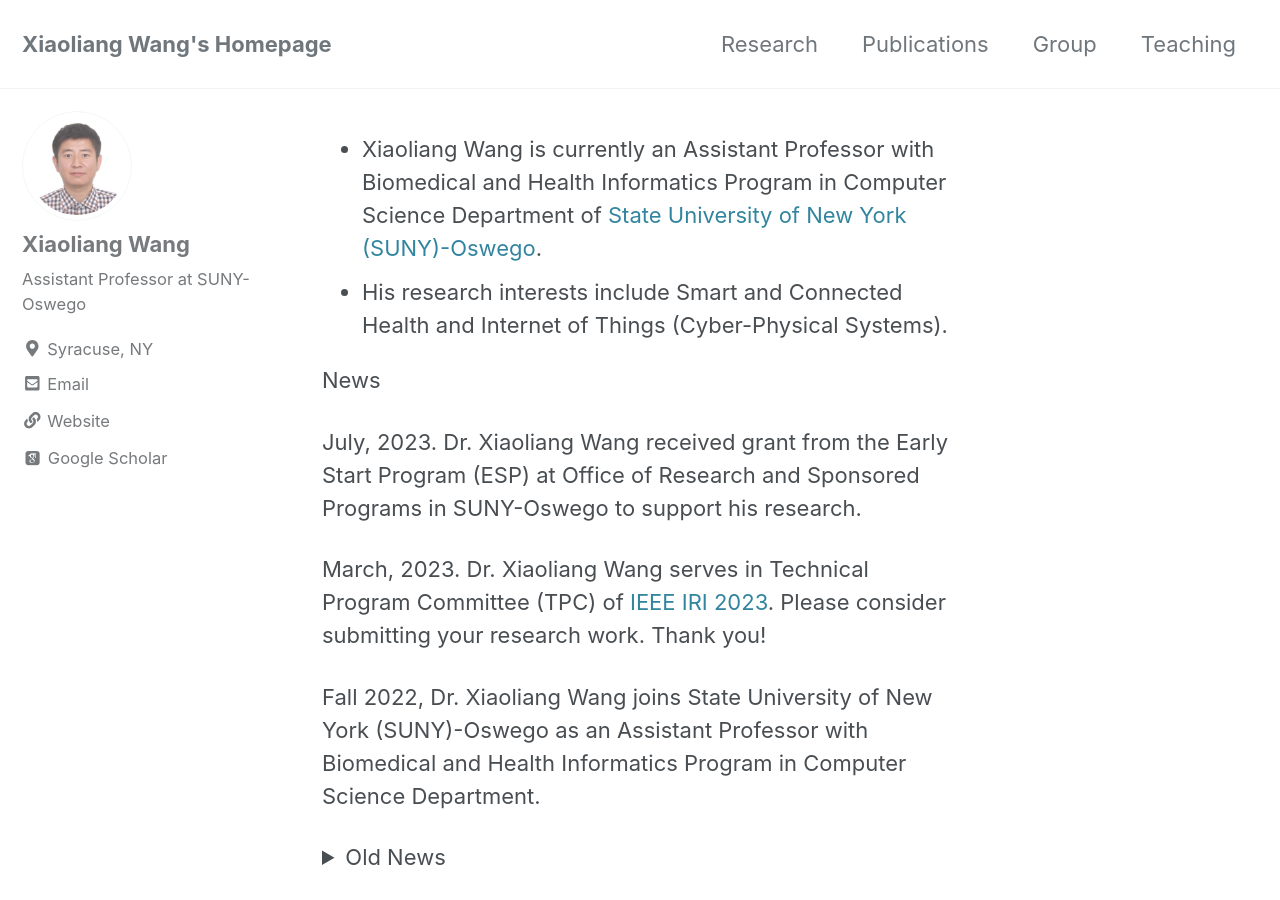
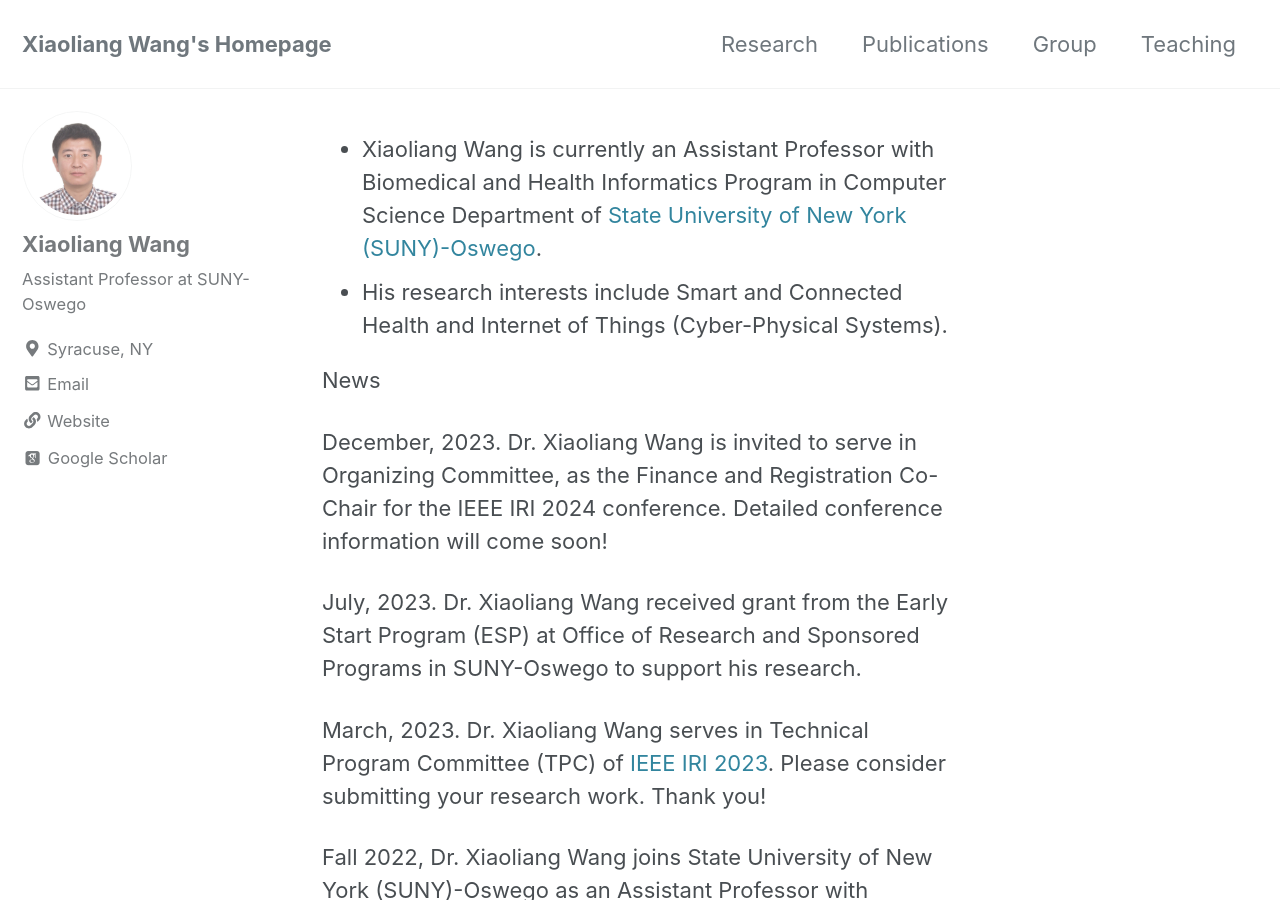
Before and after one commit to wang-xiaoliang/wang-xiaoliang.github.io, a Jekyll site: the page built from index.md, in a window 1280 px wide and 900 px high. Built offline with Jekyll 4.4.1, drawn with Linux system fonts in a browser that asks for light colours; cached includes are drawn as plain includes; nearby versions of some CDN libraries; some web fonts are replaced; our own code applies the rules of GitHub Pages for plain Markdown files; the list of posts is cut into pages by our own code.

Commit message:
IRI 2024 OC

```diff
--- a/index.md
+++ b/index.md
@@ -13,6 +13,8 @@ author_profile: true
 * His research interests include Smart and Connected Health and Internet of Things (Cyber-Physical Systems).
 
 News
+
+December, 2023. Dr. Xiaoliang Wang is invited to serve in Organizing Committee, as the Finance and Registration Co-Chair for the IEEE IRI 2024 conference. Detailed conference information will come soon!
 
 July, 2023. Dr. Xiaoliang Wang received grant from the Early Start Program (ESP) at Office of Research and Sponsored Programs in SUNY-Oswego to support his research.
 
```
